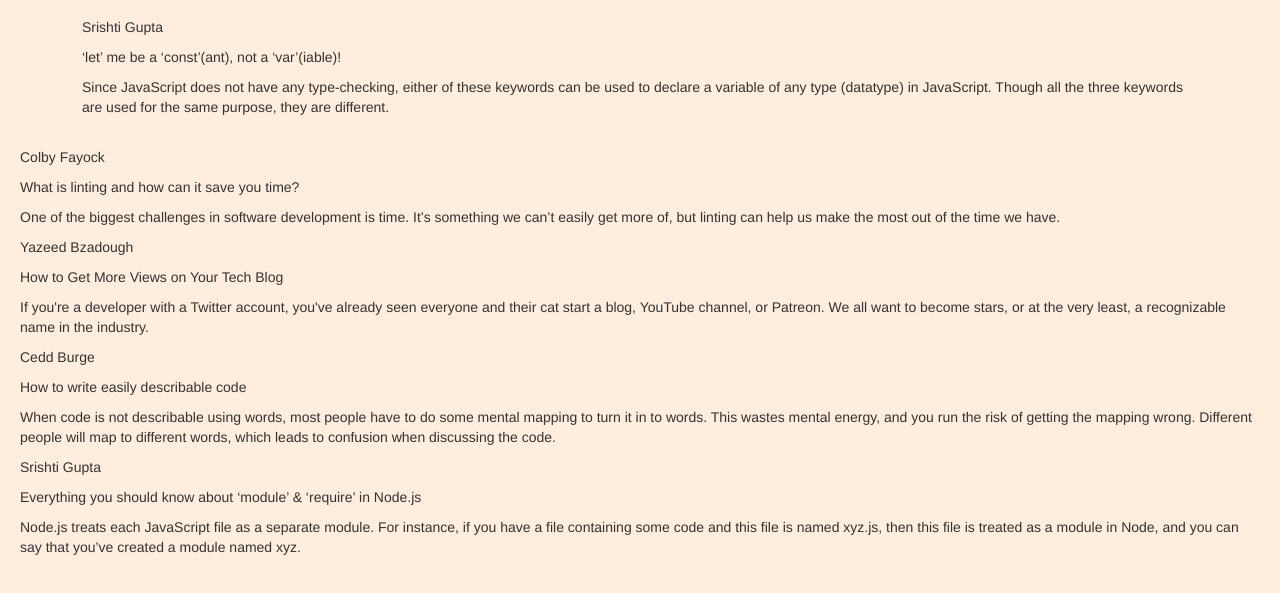
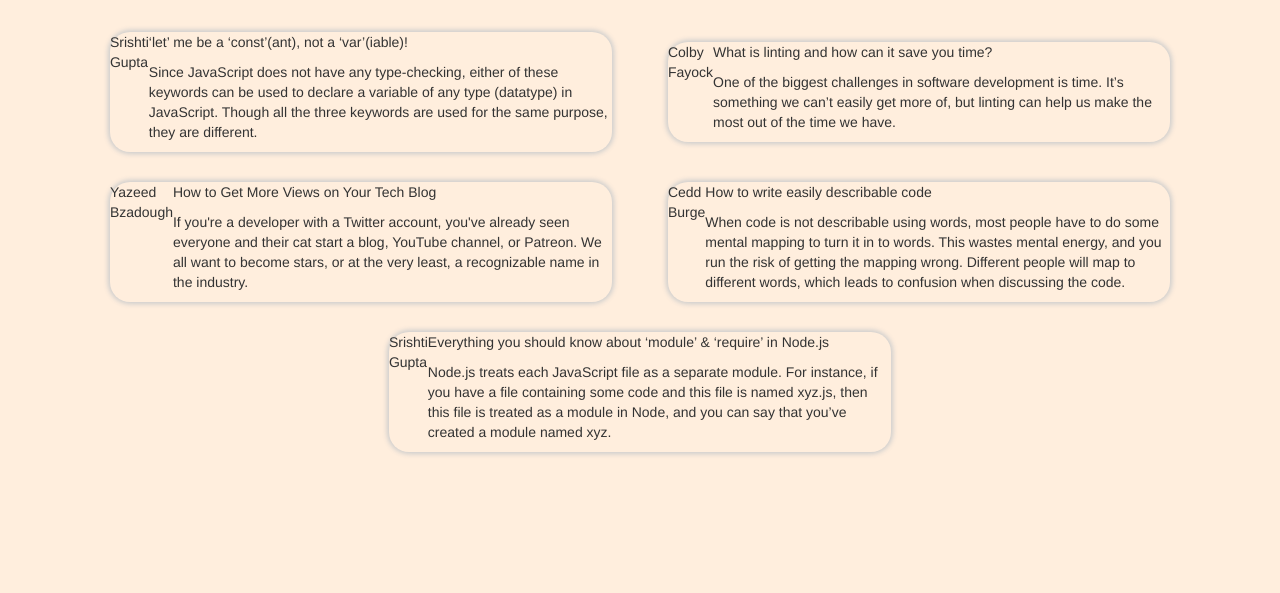
Before and after one commit to snelpatel/Scribbler, a plain HTML site: page html/postslist.html in a window 1280 px wide. Shown: the part 77-670 px from the top of the page. Drawn offline with nearby package versions, Linux system fonts and the light colour scheme; a web font is replaced by a local one.

Commit message:
added css and applied class to each post so that it is displayed in the form of a card

```diff
--- a/html/postslist.html
+++ b/html/postslist.html
@@ -86,10 +86,10 @@
     <!-- ATTENTION: The HTML code for the list of posts has been given to you. You can feel free to add/delete/modify this code. You need to write the proper CSS and JavaScript code corresponding to this page so that the result looks like the screenshots given to you in the Project Statement. -->
 
     <!-- list of all posts starts here -->
-    <div>
+    <div class="posts-wrapper">
 
         <!-- post 1 starts here -->
-        <div class="posts-wrapper">
+        <div class="post">
             <div>
                 <p>Srishti Gupta</p>
             </div>
@@ -110,7 +110,7 @@
         <!-- post 1 ends here -->
 
         <!-- post 2 starts here -->
-        <div>
+        <div class="post">
             <div>
                 <p>Colby Fayock</p>
             </div>
@@ -131,7 +131,7 @@
         <!-- post 2 ends here -->
 
         <!-- post 3 starts here -->
-        <div>
+        <div class="post">
             <div>
                 <p>Yazeed Bzadough</p>
             </div>
@@ -152,7 +152,7 @@
         <!-- post 3 ends here -->
 
         <!-- post 4 starts here -->
-        <div>
+        <div class="post">
             <div>
                 <p>Cedd Burge</p>
             </div>
@@ -174,7 +174,7 @@
         <!-- post 4 ends here -->
 
         <!-- post 5 starts here -->
-        <div>
+        <div class="post">
             <div>
                 <p>Srishti Gupta</p>
             </div>
--- a/styles/postslist.css
+++ b/styles/postslist.css
@@ -8,3 +8,11 @@ body {
     align-items: center;
     padding: 20px 5%;
 }
+
+.post {
+    width: 45%;
+    margin: 15px auto;
+    display: flex;
+    border-radius: 20px;
+    box-shadow: 0 0 5px 2px #ccc;
+}
```
